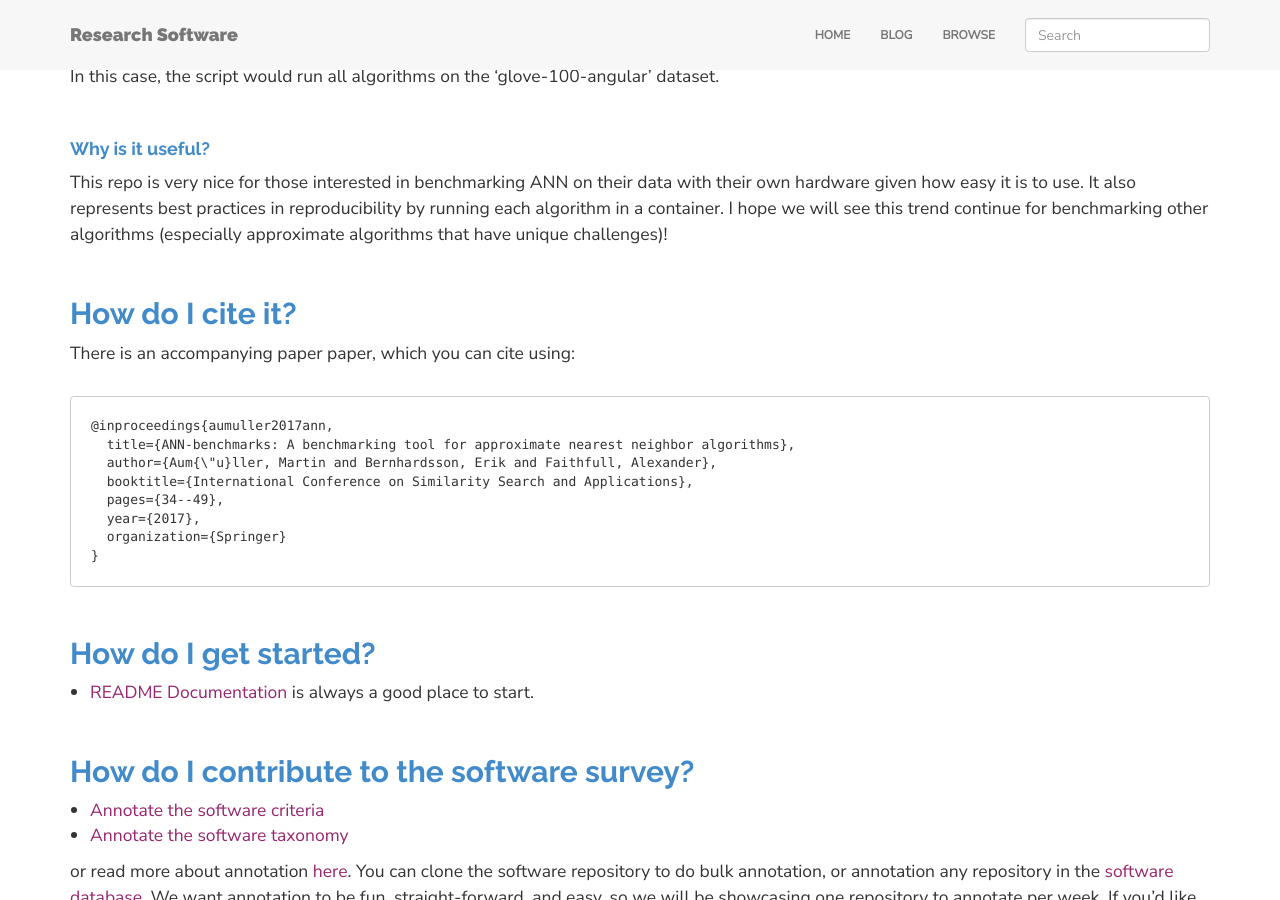
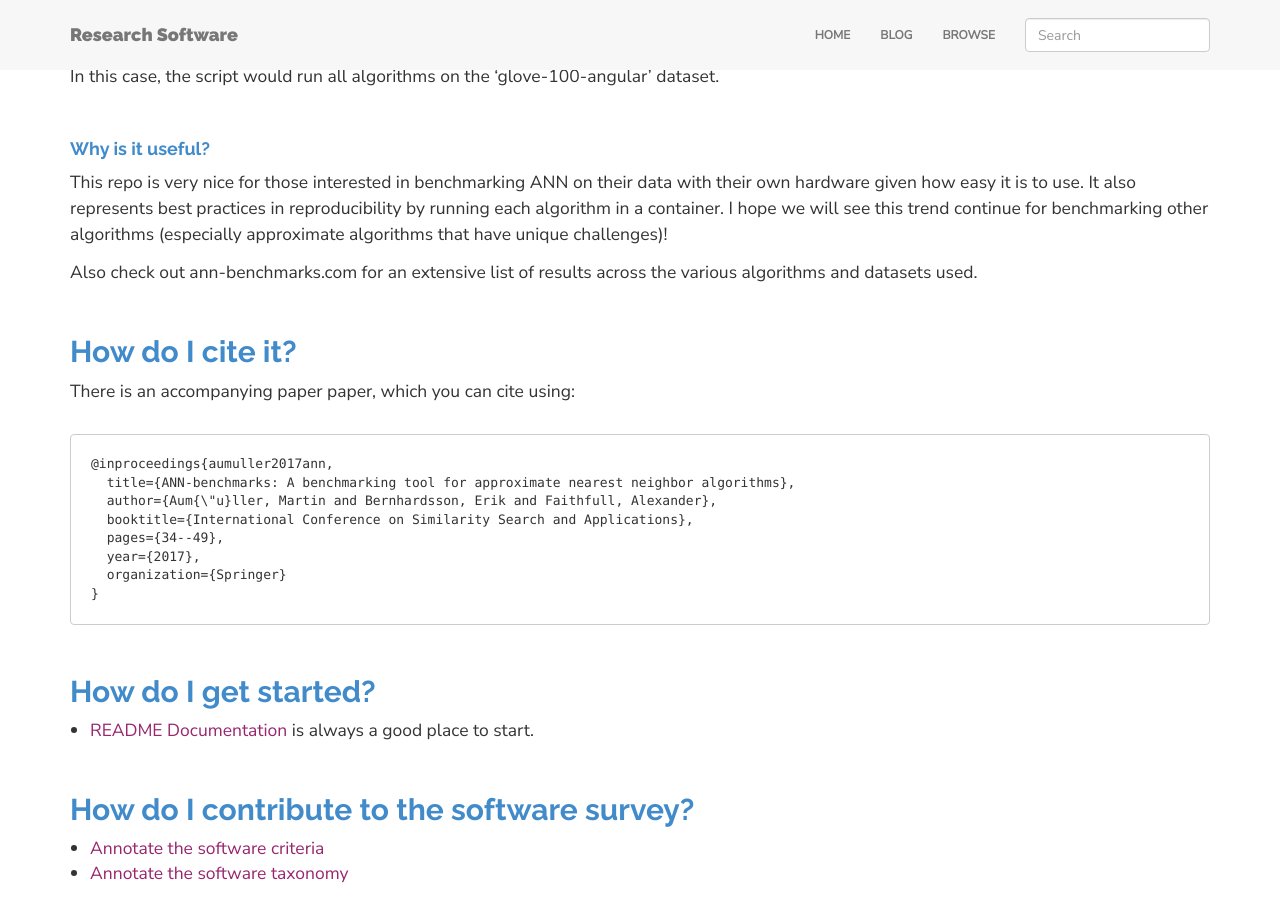
Before and after one commit to rseng/rseng, a Jekyll site: the page built from _posts/software/2020-11-01-ann-benchmarks.md, in a window 1280 px wide and 900 px high, scrolled down 2015 px. Built offline with Jekyll 4.4.1, drawn with Linux system fonts in a browser that asks for light colours; nearby versions of some CDN libraries.

Commit message:
Update 2020-11-01-ann-benchmarks.md

```diff
--- a/_posts/software/2020-11-01-ann-benchmarks.md
+++ b/_posts/software/2020-11-01-ann-benchmarks.md
@@ -56,6 +56,8 @@ In this case, the script would run all algorithms on the 'glove-100-angular' dat
 
 This repo is very nice for those interested in benchmarking ANN on their data with their own hardware given how easy it is to use. It also represents best practices in reproducibility by running each algorithm in a container. I hope we will see this trend continue for benchmarking other algorithms (especially approximate algorithms that have unique challenges)!
 
+Also check out ann-benchmarks.com for an extensive list of results across the various algorithms and datasets used.
+
 <a id="cite">
 ## How do I cite it?
 
```
